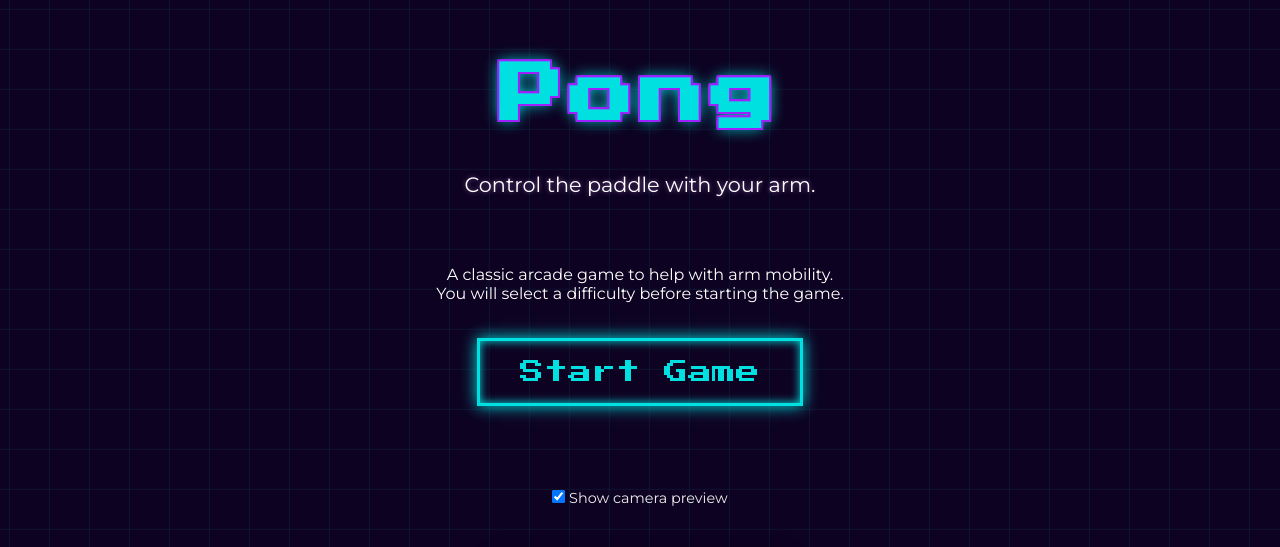
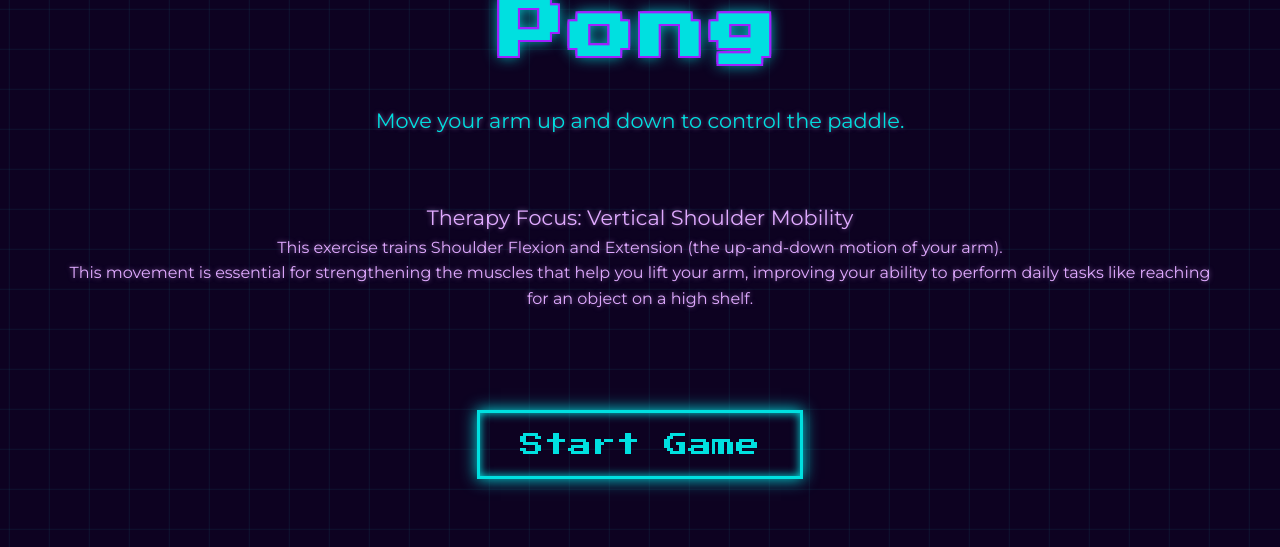
Before and after one commit to jceltruda/Rehab-Games, a Django app: page /game/pong/ in a window 1280 px wide. Shown: the top 547 px of the page. Run offline with Django 4.2, Linux system fonts and the light colour scheme.

Commit message:
cleaned up pong text

```diff
--- a/RehabGames/app/templates/game_pong.html
+++ b/RehabGames/app/templates/game_pong.html
@@ -121,22 +121,37 @@
                 flex-direction: column;
             }
         }
+
+        /* This overrides main.css to make the <p> tags match the h3 style */
+        .description-box p {
+            font-family: var(--font-modern);
+            color: var(--light-purple); /* Match h3 color */
+            font-weight: 400;
+            font-size: 1rem; /* Smaller than the h3's 1.3rem */
+            line-height: 1.6;
+            text-shadow: 0 0 5px rgba(224, 170, 255, 0.5); /* Match h3 shadow */
+            text-align: middle; /* Keep left-aligned for readability */
+        }
+
     </style>
 </head>
 <body>
     <div class="home-container">
         <div class="info-column">
             <h1>Pong</h1>
-            <h2>Control the paddle with your arm.</h2>
+            <h2 style = "color: var(--neon-cyan)">Move your arm up and down to control the paddle.</h2>
 
             <div class="description-box">
+                <h3 style="font-family: var(--font-modern); color: var(--light-purple); font-weight: 400; font-size: 1.3rem; line-height: 1.6; margin-top: 0; margin-bottom: 4rem; text-shadow: 0 0 5px rgba(224, 170, 255, 0.5); text-align: center;">
+                Therapy Focus: Vertical Shoulder Mobility
                 <p>
-                    A classic arcade game to help with arm mobility.
+                    This exercise trains Shoulder Flexion and Extension (the up-and-down motion of your arm).
                 </p>
                 <p>
-                    You will select a difficulty before starting the game.
+                    This movement is essential for strengthening the muscles that help you lift your arm, improving your ability to perform daily tasks like reaching for an object on a high shelf.
                 </p>
-                </br>
+                </h3>
+                <br>
             </div>
 
             <button type="button" id="startGameBtn" class="cta-button">
```
